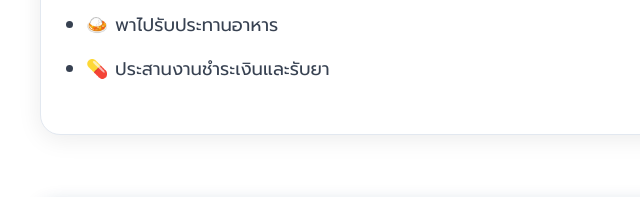
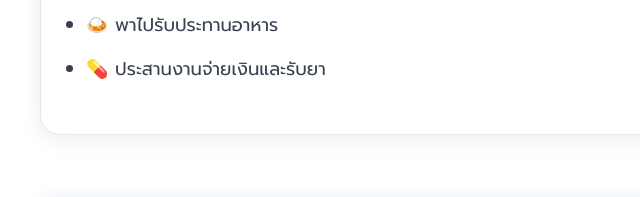
Before and after one commit to LUKLHAN/lhan_hospital_form_9AUG2025, a plain HTML site: page index.html in a window 1280 px wide. Shown: the part 363-560 px from the top of the page, 0-640 px from the left. Drawn offline with nearby package versions, Linux system fonts and the light colour scheme.

Commit message:
Update index.html

```diff
--- a/index.html
+++ b/index.html
@@ -494,7 +494,7 @@
           <li>🏥 รับ-ส่ง ไปโรงพยาบาล</li>
           <li>👩‍⚕️ มีผู้ช่วยดูแล(หลานแคร์)</li>
           <li>🍛 พาไปรับประทานอาหาร</li>
-          <li>💊 ประสานงานชำระเงินและรับยา</li>
+          <li>💊 ประสานงานจ่ายเงินและรับยา</li>
         </ul>
       </div>
 
```
